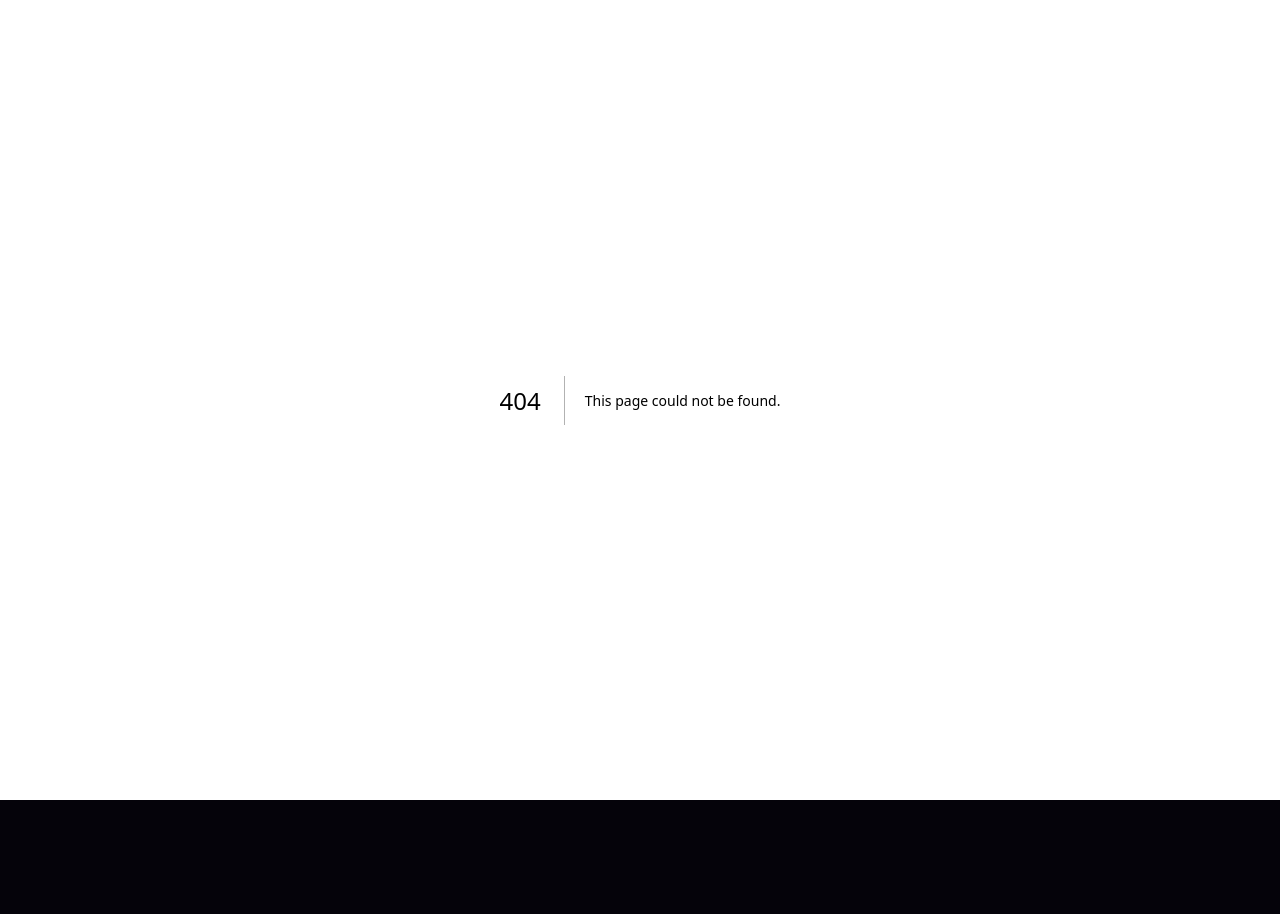
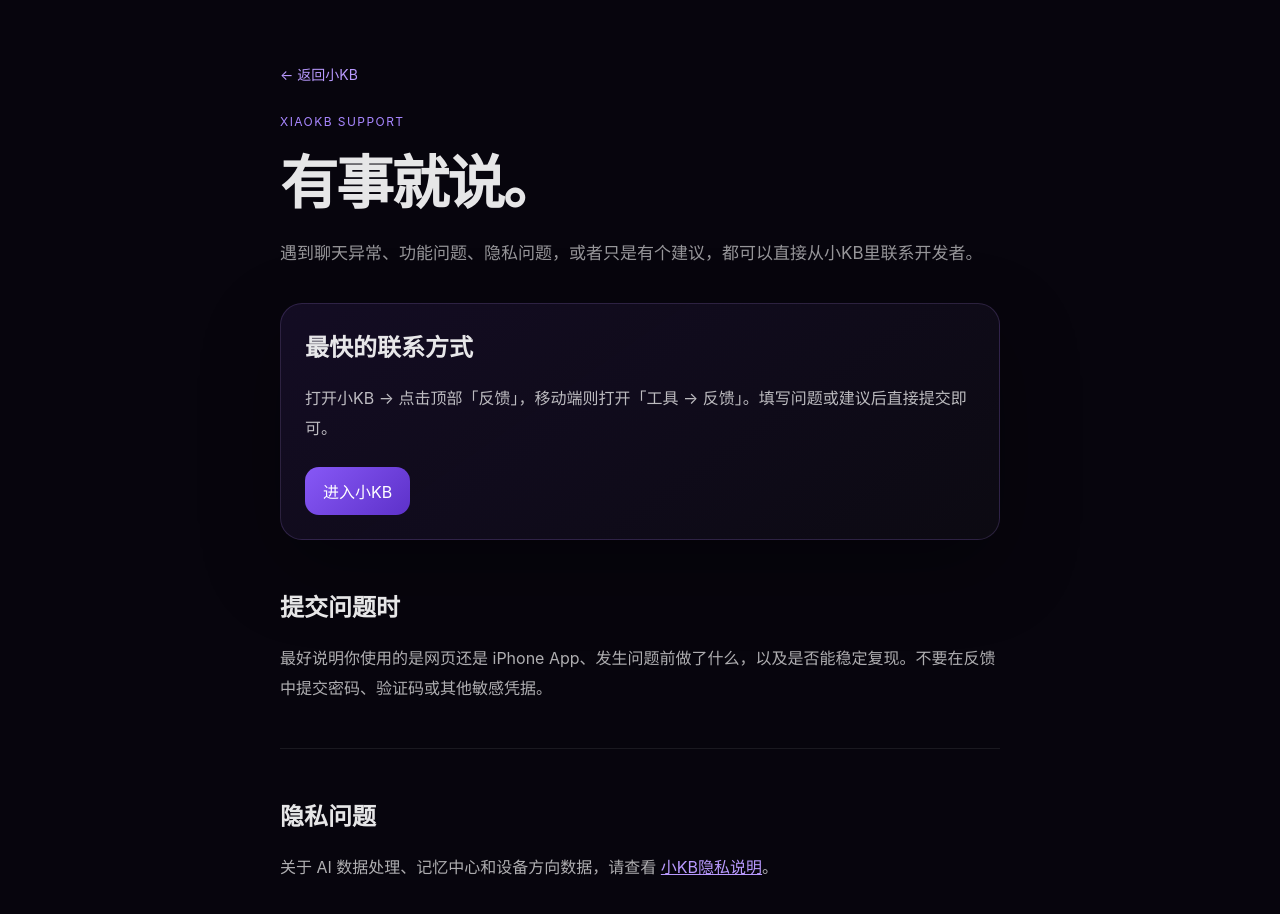
Before and after one commit to dengkaibao0526-design/ai-room, a Next.js app: page /support in a window 1280 px wide. Before the commit this address had no page. Shown: the top 914 px of the page. Before the commit the page ends 800 px from the top, so only its background shows below. Built offline with nearby package versions, Linux system fonts and the light colour scheme.

Commit message:
Add public support page

```diff
--- /dev/null
+++ b/app/support/page.js
@@ -0,0 +1,33 @@
+export const metadata = {
+  title: "支持 · 小KB",
+  description: "小KB帮助与联系入口",
+};
+
+export default function SupportPage() {
+  return (
+    <main style={{ minHeight: "100dvh", background: "#07050d", color: "rgba(255,255,255,.9)", padding: "64px 22px 90px" }}>
+      <article style={{ width: "min(720px, 100%)", margin: "0 auto" }}>
+        <a href="/" style={{ color: "#b99aff", textDecoration: "none", fontSize: 14 }}>← 返回小KB</a>
+        <p style={{ margin: "30px 0 8px", color: "#a887ff", letterSpacing: ".12em", fontSize: 12 }}>XIAOKB SUPPORT</p>
+        <h1 style={{ margin: 0, fontSize: "clamp(34px, 7vw, 58px)", letterSpacing: "-.04em" }}>有事就说。</h1>
+        <p style={{ color: "rgba(255,255,255,.58)", lineHeight: 1.8, fontSize: 17 }}>遇到聊天异常、功能问题、隐私问题，或者只是有个建议，都可以直接从小KB里联系开发者。</p>
+
+        <section style={{ marginTop: 34, padding: 24, border: "1px solid rgba(180,140,255,.18)", borderRadius: 22, background: "linear-gradient(145deg, rgba(121,74,220,.11), rgba(255,255,255,.025))", boxShadow: "0 28px 80px rgba(0,0,0,.32)" }}>
+          <h2 style={{ marginTop: 0 }}>最快的联系方式</h2>
+          <p style={{ color: "rgba(255,255,255,.72)", lineHeight: 1.9 }}>打开小KB → 点击顶部「反馈」，移动端则打开「工具 → 反馈」。填写问题或建议后直接提交即可。</p>
+          <a href="/" style={{ display: "inline-flex", marginTop: 8, color: "#fff", textDecoration: "none", padding: "12px 18px", borderRadius: 14, background: "linear-gradient(135deg,#8758f6,#5d31c9)" }}>进入小KB</a>
+        </section>
+
+        <section style={{ padding: "28px 0", borderBottom: "1px solid rgba(255,255,255,.08)" }}>
+          <h2>提交问题时</h2>
+          <p style={{ color: "rgba(255,255,255,.68)", lineHeight: 1.9 }}>最好说明你使用的是网页还是 iPhone App、发生问题前做了什么，以及是否能稳定复现。不要在反馈中提交密码、验证码或其他敏感凭据。</p>
+        </section>
+
+        <section style={{ padding: "28px 0" }}>
+          <h2>隐私问题</h2>
+          <p style={{ color: "rgba(255,255,255,.68)", lineHeight: 1.9 }}>关于 AI 数据处理、记忆中心和设备方向数据，请查看 <a href="/privacy" style={{ color: "#b99aff" }}>小KB隐私说明</a>。</p>
+        </section>
+      </article>
+    </main>
+  );
+}
```
